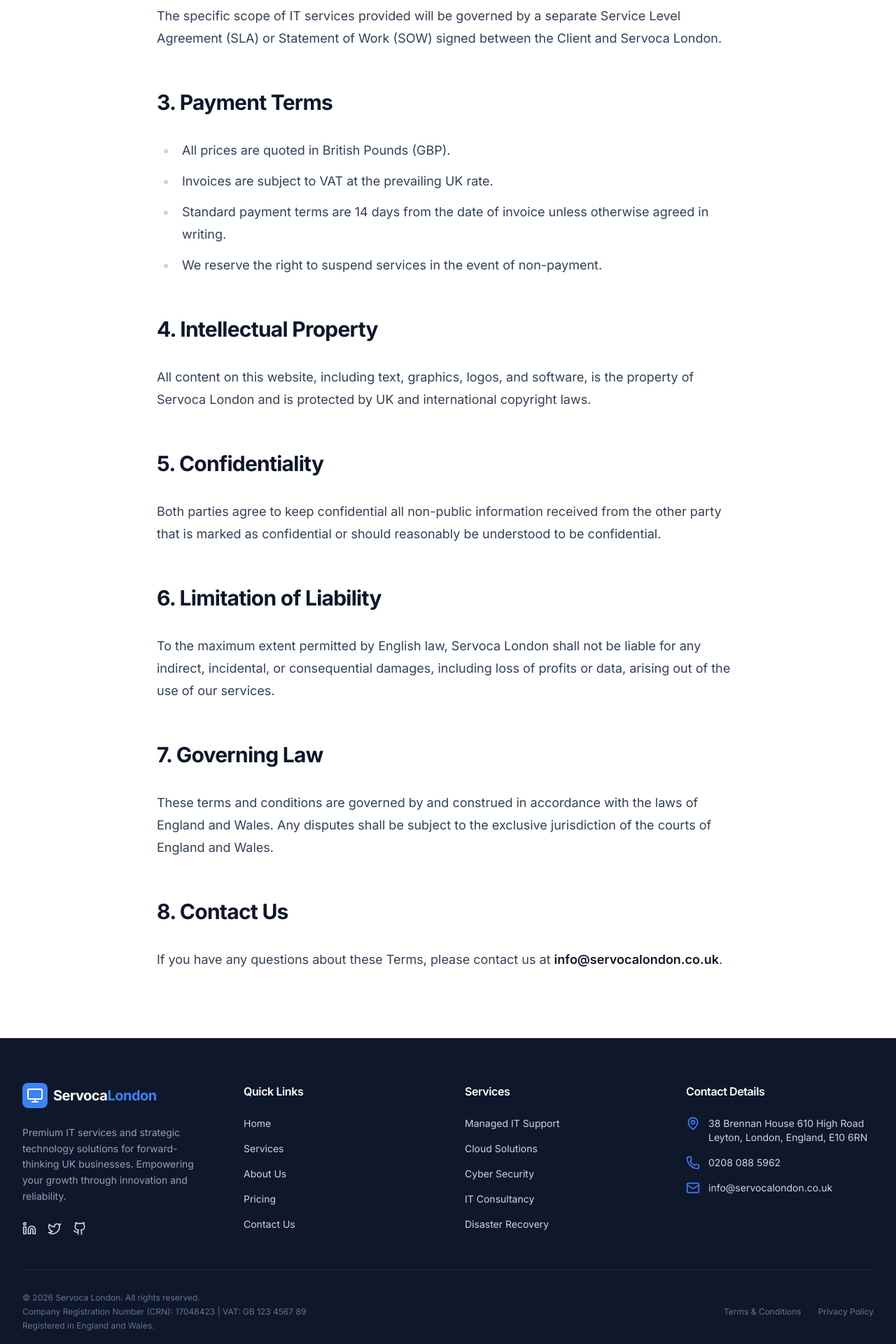
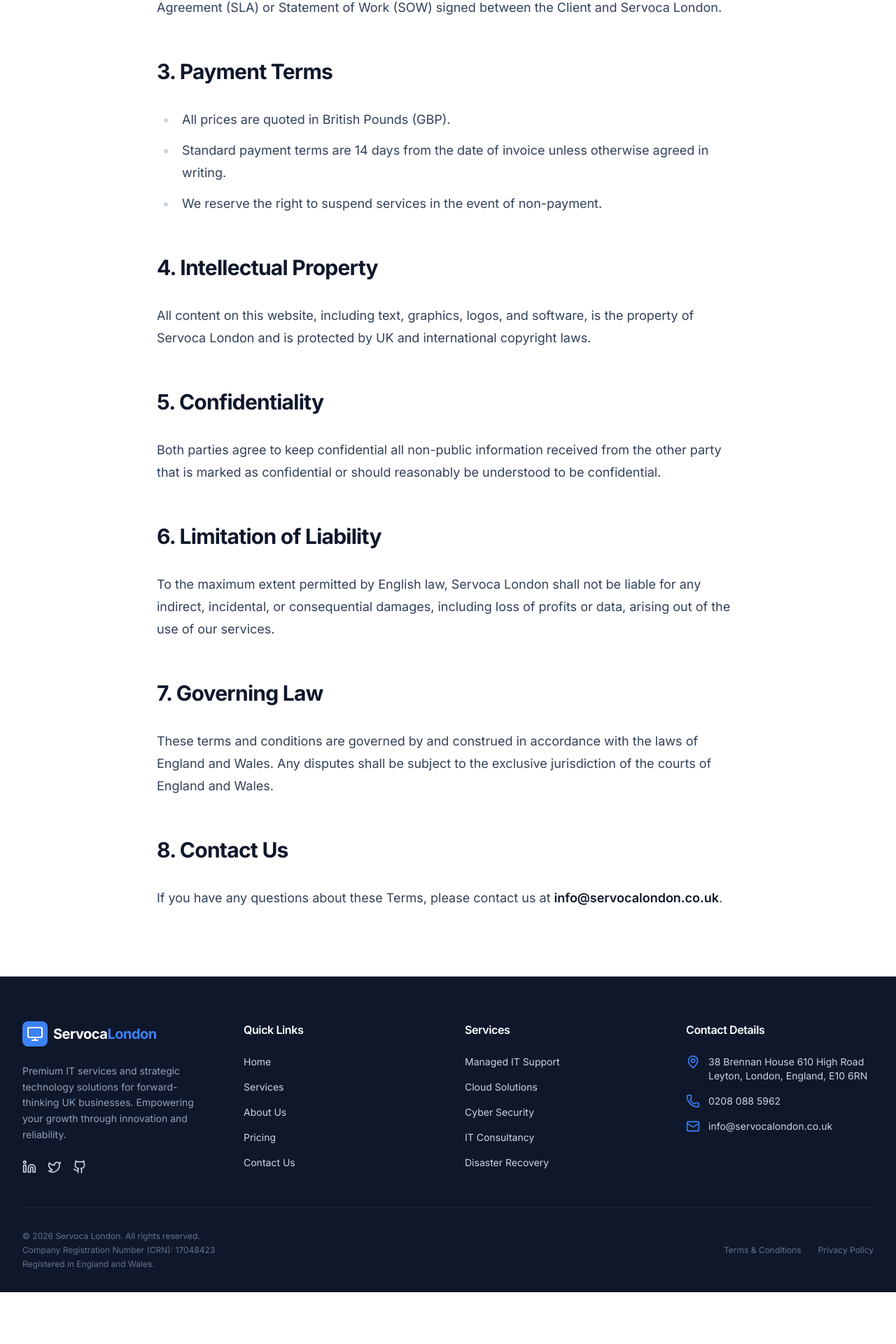
Before and after one commit to consultancy-outfit/100IT-SALESITES-001, a React (Vite) app: page /terms in a window 1280 px wide. Shown: the part 761-2681 px from the top of the page at 70% size. After the commit the page ends 2607 px from the top, so only its background shows below. Built offline with nearby package versions, Linux system fonts and the light colour scheme.

Commit message:
update changes

```diff
--- a/src/components/Footer.tsx
+++ b/src/components/Footer.tsx
@@ -80,7 +80,7 @@
           <div className="flex flex-col md:flex-row justify-between items-center space-y-4 md:space-y-0">
             <div className="text-xs text-slate-500 space-y-1 text-center md:text-left">
               <p>&copy; {currentYear} {COMPANY_DETAILS.name}. All rights reserved.</p>
-              <p>Company Registration Number (CRN): {COMPANY_DETAILS.crn} | VAT: {COMPANY_DETAILS.vatNumber}</p>
+              <p>Company Registration Number (CRN): {COMPANY_DETAILS.crn}</p>
               <p>Registered in England and Wales.</p>
             </div>
             <div className="flex space-x-6 text-xs text-slate-500">
--- a/src/constants.ts
+++ b/src/constants.ts
@@ -5,7 +5,6 @@
   phone: "0208 088 5962",
   email: "info@servocalondon.co.uk",
   hours: "Mon - Fri: 09:00 - 18:00",
-  vatNumber: "GB 123 4567 89",
 };
 
 export const SERVICES = [
@@ -115,7 +114,6 @@
     ],
     supportLevel: "Standard (9am - 5pm)",
     idealFor: "Small teams with basic IT needs",
-    vatInfo: "Excluding VAT",
   },
   {
     name: "Professional",
@@ -130,7 +128,6 @@
     ],
     supportLevel: "Priority 24/7",
     idealFor: "Growing businesses requiring high uptime",
-    vatInfo: "Excluding VAT",
     popular: true,
   },
   {
@@ -146,6 +143,5 @@
     ],
     supportLevel: "Dedicated VIP Support",
     idealFor: "Large organisations with complex requirements",
-    vatInfo: "Contact for Quote",
   },
 ];
--- a/src/pages/Pricing.tsx
+++ b/src/pages/Pricing.tsx
@@ -54,9 +54,6 @@
                     </span>
                     <span className="text-slate-500 text-sm">{plan.unit}</span>
                   </div>
-                  <p className="text-xs text-slate-400 mt-2 flex items-center">
-                    <Info className="w-3 h-3 mr-1" /> {plan.vatInfo}
-                  </p>
                 </div>
 
                 <div className="flex-grow space-y-4 mb-10">
--- a/src/pages/Terms.tsx
+++ b/src/pages/Terms.tsx
@@ -14,14 +14,12 @@
 **${COMPANY_DETAILS.name}** is a company registered in England and Wales.
 - **Registered Office:** ${COMPANY_DETAILS.address}
 - **Company Registration Number (CRN):** ${COMPANY_DETAILS.crn}
-- **VAT Number:** ${COMPANY_DETAILS.vatNumber}
 
 ## 2. Services
 The specific scope of IT services provided will be governed by a separate Service Level Agreement (SLA) or Statement of Work (SOW) signed between the Client and ${COMPANY_DETAILS.name}.
 
 ## 3. Payment Terms
 - All prices are quoted in British Pounds (GBP).
-- Invoices are subject to VAT at the prevailing UK rate.
 - Standard payment terms are 14 days from the date of invoice unless otherwise agreed in writing.
 - We reserve the right to suspend services in the event of non-payment.
 
```
